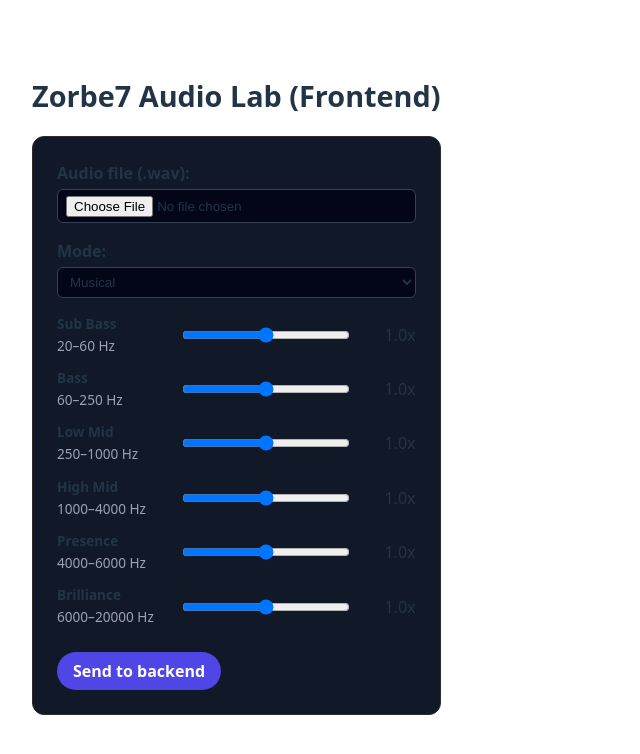
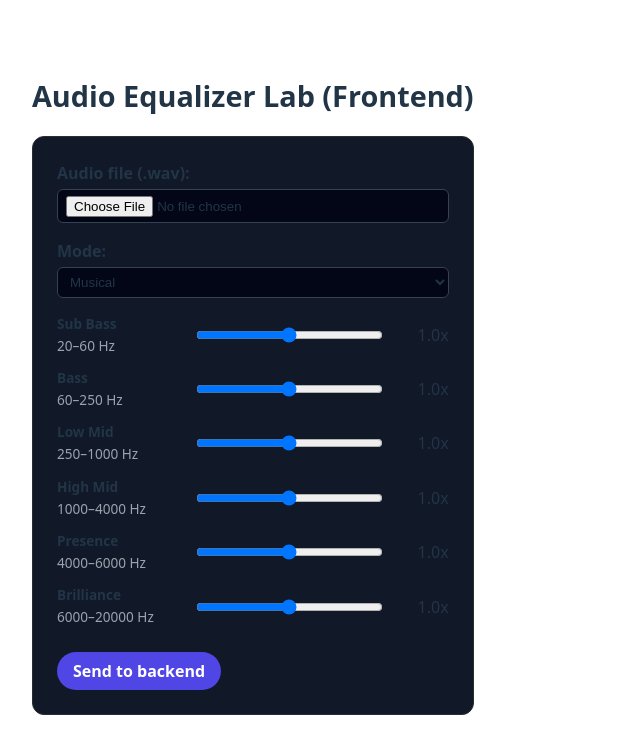
Before and after one commit to sohaila-emad/signal-equalizer, a React app in the folder frontend/: page / in a window 1280 px wide. Shown: the top 754 px of the page, without its empty margins (0-640 px from the left). Built offline with nearby package versions, Linux system fonts and the light colour scheme; the HTML template or start-up script is replaced by a standard one.

Commit message:
Update header title to 'Audio Equalizer Lab'

```diff
--- a/frontend/src/App.jsx
+++ b/frontend/src/App.jsx
@@ -60,7 +60,7 @@ function App() {
 
   return (
     <div className="app">
-      <h1>Zorbe7 Audio Lab (Frontend)</h1>
+      <h1>Audio Equalizer Lab (Frontend)</h1>
 
       <form className="panel" onSubmit={handleSubmit}>
         <div className="field">
```
